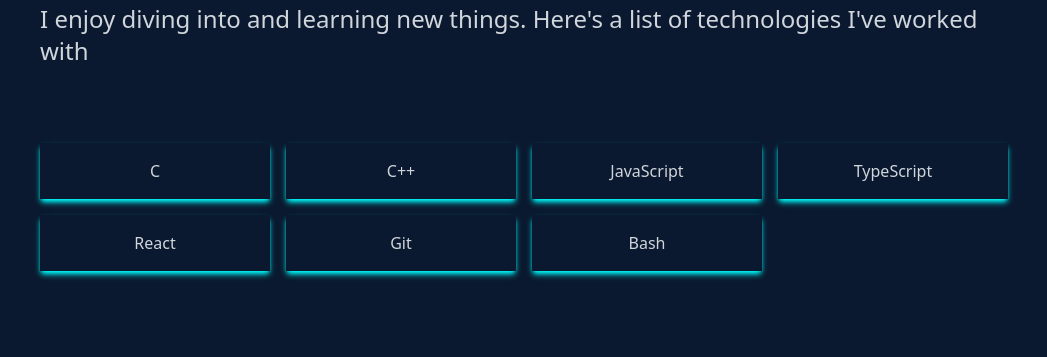
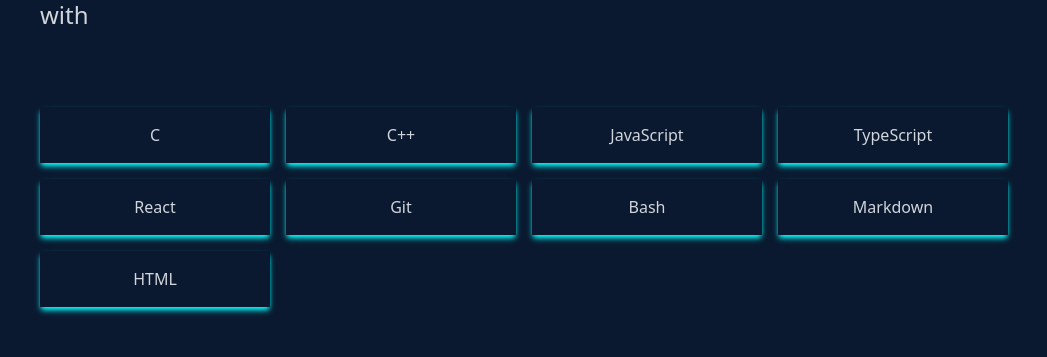
Before and after one commit to miladrahmat/Portfolio, a React (Vite) app: page / in a window 1280 px wide. Shown: the part 1877-2234 px from the top of the page, without its empty margins (116-1163 px from the left). Built offline with nearby package versions, Linux system fonts and the light colour scheme.

Commit message:
Refactored Skills

```diff
--- a/src/components/Skills.tsx
+++ b/src/components/Skills.tsx
@@ -1,3 +1,14 @@
+
+const Skill = ( {text}: {text: string} ) => {
+	return (
+		<div className='shadow-md shadow-[#00ffff] hover:scale-110 duration-500'>
+			<p className='my-4'>
+				{text}
+			</p>
+		</div>
+	)
+}
+
 const Skills = () => {
 	return (
 		<div id='skills' className='w-full h-screen bg-[#0a192f] text-gray-300'>
@@ -11,27 +22,15 @@
 					</p>
 				</div>
 				<div className='w-full grid grid-cols-2 sm:grid-cols-4 gap-4 text-center py-8'>
-					<div className='shadow-md shadow-[#00ffff] hover:scale-110 duration-500'>
-						<p className='my-4'>C</p>
-					</div>
-					<div className='shadow-md shadow-[#00ffff] hover:scale-110 duration-500'>
-						<p className='my-4'>C++</p>
-					</div>
-					<div className='shadow-md shadow-[#00ffff] hover:scale-110 duration-500'>
-						<p className='my-4'>JavaScript</p>
-					</div>
-					<div className='shadow-md shadow-[#00ffff] hover:scale-110 duration-500'>
-						<p className='my-4'>TypeScript</p>
-					</div>
-					<div className='shadow-md shadow-[#00ffff] hover:scale-110 duration-500'>
-						<p className='my-4'>React</p>
-					</div>
-					<div className='shadow-md shadow-[#00ffff] hover:scale-110 duration-500'>
-						<p className='my-4'>Git</p>
-					</div>
-					<div className='shadow-md shadow-[#00ffff] hover:scale-110 duration-500'>
-						<p className='my-4'>Bash</p>
-					</div>
+					<Skill text='C' />
+					<Skill text='C++' />
+					<Skill text='JavaScript' />
+					<Skill text='TypeScript' />
+					<Skill text='React' />
+					<Skill text='Git' />
+					<Skill text='Bash' />
+					<Skill text='Markdown' />
+					<Skill text='HTML' />
 				</div>
 			</div>
 		</div>
```
